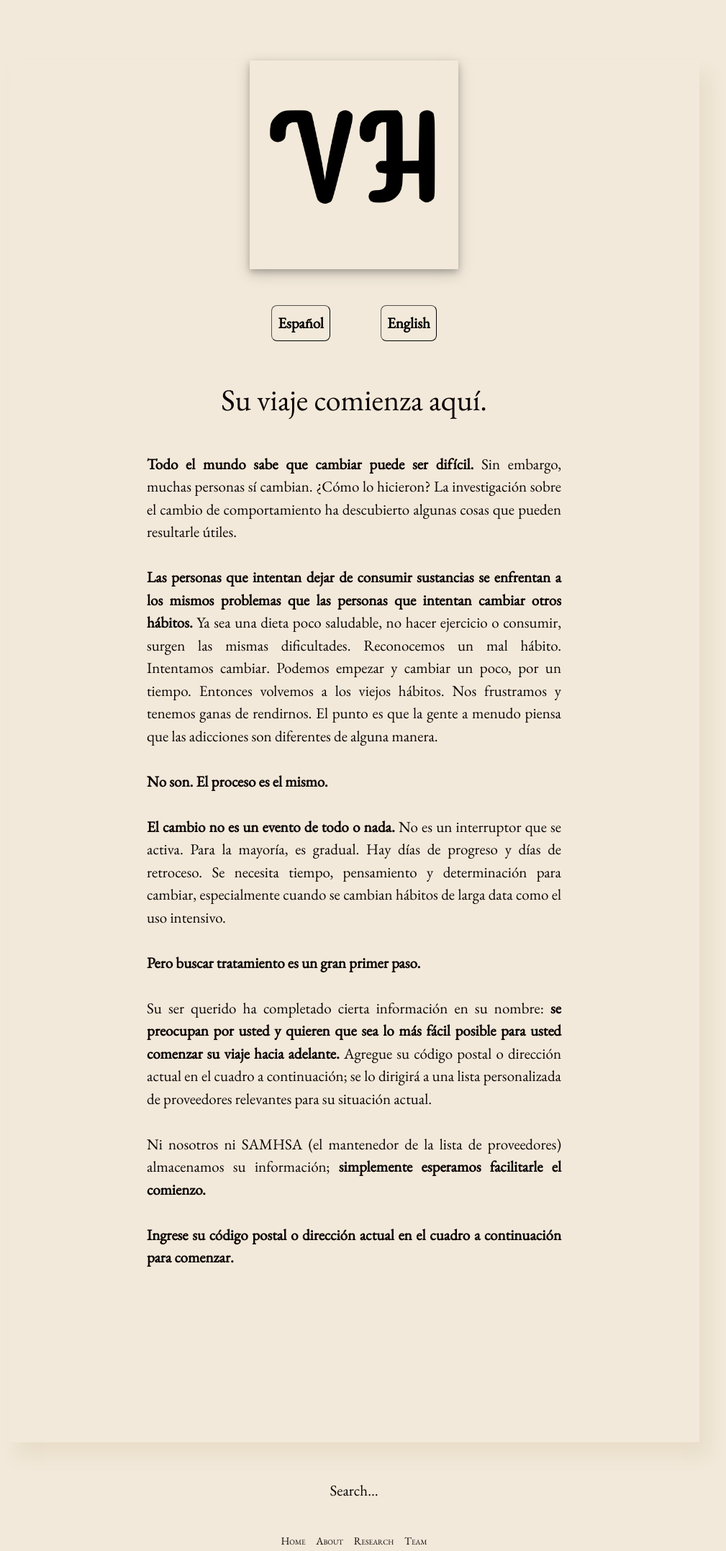
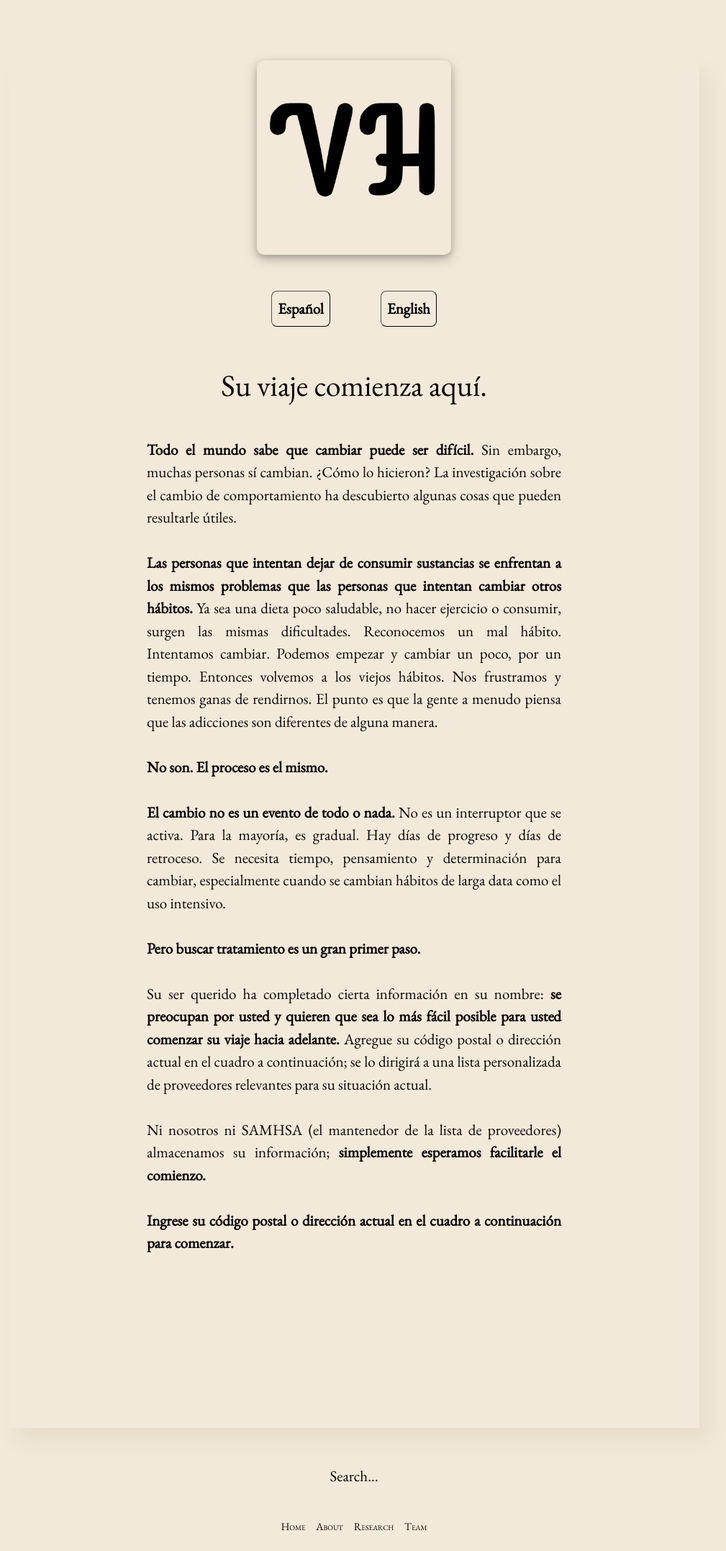
Before and after one commit to aindaco1/volver-health, a Jekyll site: the page built from samhsa.md, in a window 1280 px wide. Shown: the whole page at 72% size, without its empty margins (148-1157 px from the left). Built offline with Jekyll 4.4.1, drawn with Linux system fonts in a browser that asks for light colours; grey boxes are pictures that could not be loaded.

Commit message:
border radius on locator image

```diff
--- a/_sass/_article.scss
+++ b/_sass/_article.scss
@@ -72,7 +72,8 @@
 #together {
   max-width: 250px;
   border-color: black;
-  padding: 20px;
+  padding: 10px;
+  border-radius: 10px;
   box-shadow: 0 4px 8px 0 rgba(0, 0, 0, 0.2), 0 6px 20px 0
     rgba(0, 0, 0, 0.19);
 }
```
